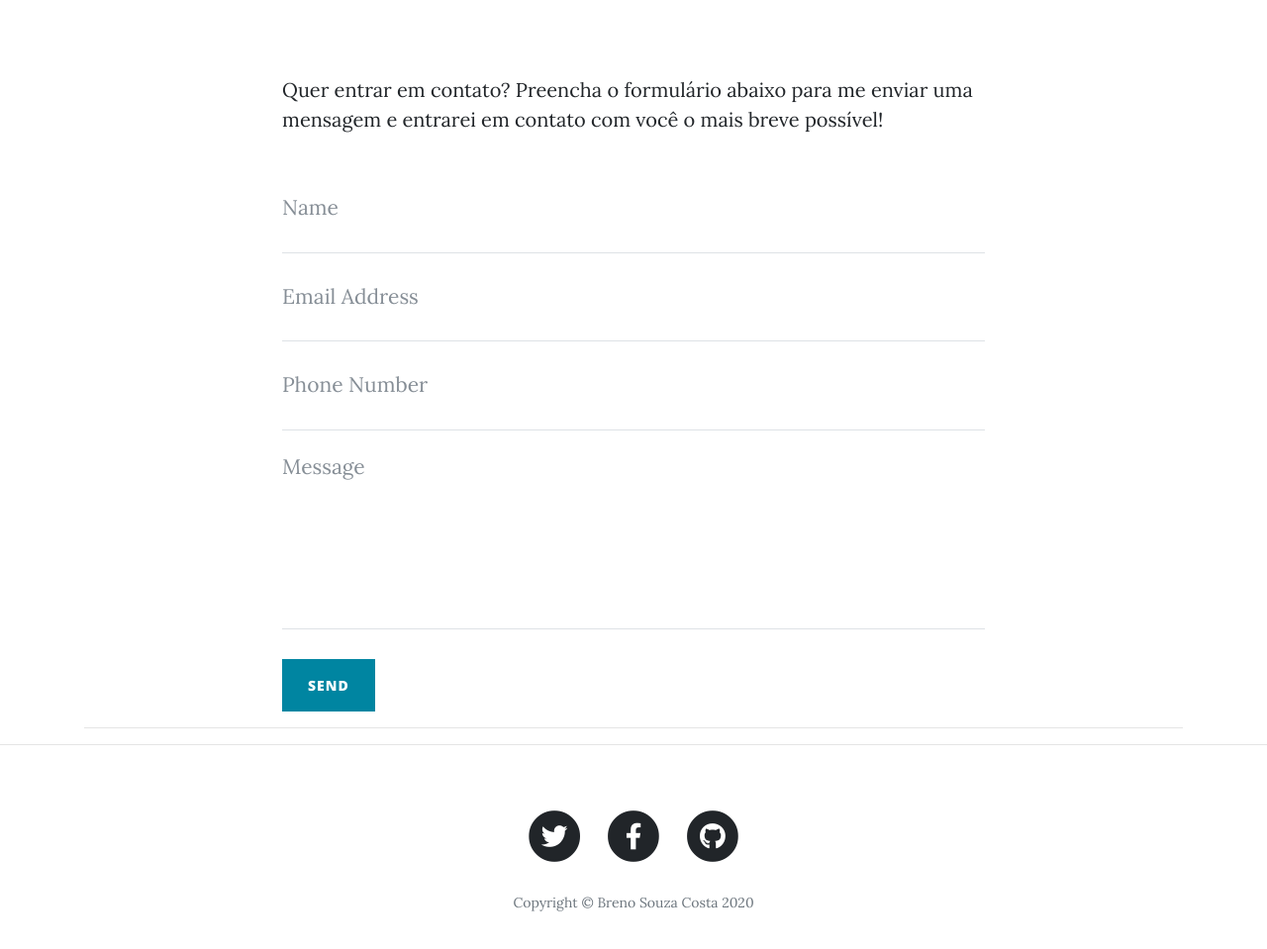
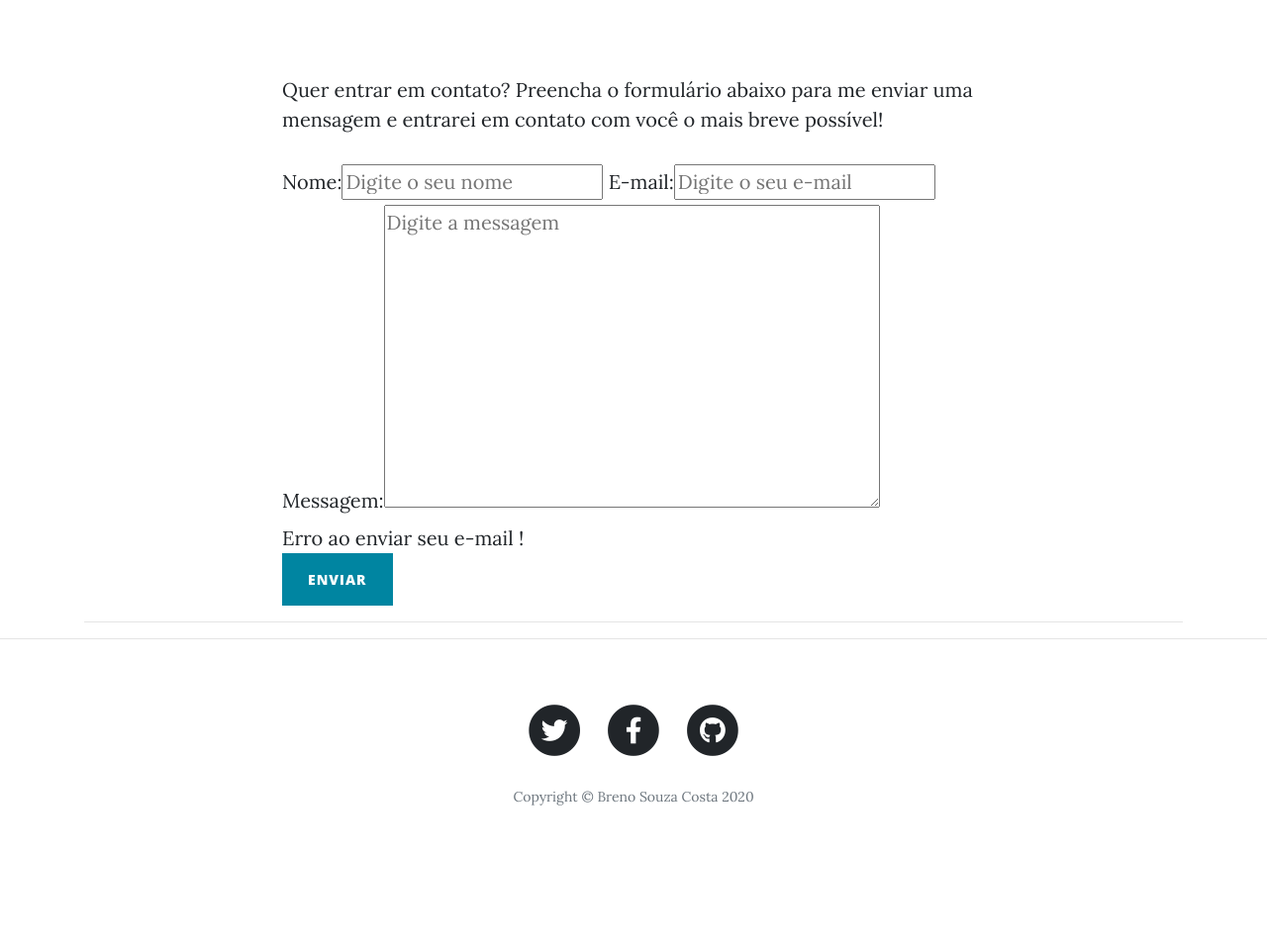
Before and after one commit to brenoSCosta/BlogDjango, a Django app: page /contact/ in a window 1280 px wide. Shown: the part 508-1467 px from the top of the page at 99% size. After the commit the page ends 1322 px from the top, so only its background shows below. Run offline with Django 3.2, Linux system fonts and the light colour scheme; data comes from the database, SQL or seed files in the repository; some libraries are stand-ins or nearby versions.

Commit message:
Final 1.0

```diff
--- a/ProjetoAula/settings.py
+++ b/ProjetoAula/settings.py
@@ -135,3 +135,8 @@
 ]
 
 STATIC_URL = '/static/'
+
+EMAIL_HOST = 'smtp.mailtrap.io'
+EMAIL_HOST_USER = '1f21d5c76e0ede'
+EMAIL_HOST_PASSWORD = 'b748854d2a5d11'
+EMAIL_PORT = '2525'
--- a/contato/forms.py
+++ b/contato/forms.py
@@ -0,0 +1,7 @@
+from django import forms
+
+
+class ContactForm(forms.Form):
+    name = forms.CharField(widget=forms.TextInput(attrs={'placeholder': 'Digite o seu nome'}), label='Nome')
+    email = forms.EmailField(widget=forms.TextInput(attrs={'placeholder': 'Digite o seu e-mail'}), label='E-mail')
+    message = forms.CharField(widget=forms.Textarea(attrs={'placeholder': 'Digite a messagem'}), label='Messagem')
--- a/contato/templates/contato/contact.html
+++ b/contato/templates/contato/contact.html
@@ -1,5 +1,6 @@
 {% extends 'projeto/base/base.html' %}
 {% load static %}
+{% load bootstrap %}
 {% block title %} Blog - Contato {% endblock title %}
 {% block imageHeader %}
     {% static 'img/contact-bg.jpg' %}
@@ -12,47 +13,25 @@
     <!-- Main Content -->
     <div class="container">
         <div class="row">
-            <div class="col-lg-8 col-md-10 mx-auto">
-                <p>Quer entrar em contato? Preencha o formulário abaixo para me enviar uma mensagem e entrarei em
-                    contato com você o mais breve possível!</p>
-                <form name="sentMessage" id="contactForm" novalidate>
-                    <div class="control-group">
-                        <div class="form-group floating-label-form-group controls">
-                            <label>Name</label>
-                            <input type="text" class="form-control" placeholder="Name" id="name" required
-                                   data-validation-required-message="Please enter your name.">
-                            <p class="help-block text-danger"></p>
-                        </div>
+
+            <form method="post" action="{% url 'contact' %}">
+                {% csrf_token %}
+                <div class="col-lg-8 col-md-10 mx-auto">
+                    <p>Quer entrar em contato? Preencha o formulário abaixo para me enviar uma mensagem e entrarei em
+                        contato com você o mais breve possível!</p>
+                    {{ form | bootstrap }}
+                    <br>
+                    <div id="success">
+                        {% if sucess %}
+                            E-mail enviado com sucesso
+                        {% else %}
+                            Erro ao enviar seu e-mail !
+                        {% endif %}
                     </div>
-                    <div class="control-group">
-                        <div class="form-group floating-label-form-group controls">
-                            <label>Email Address</label>
-                            <input type="email" class="form-control" placeholder="Email Address" id="email" required
-                                   data-validation-required-message="Please enter your email address.">
-                            <p class="help-block text-danger"></p>
-                        </div>
-                    </div>
-                    <div class="control-group">
-                        <div class="form-group col-xs-12 floating-label-form-group controls">
-                            <label>Phone Number</label>
-                            <input type="tel" class="form-control" placeholder="Phone Number" id="phone" required
-                                   data-validation-required-message="Please enter your phone number.">
-                            <p class="help-block text-danger"></p>
-                        </div>
-                    </div>
-                    <div class="control-group">
-                        <div class="form-group floating-label-form-group controls">
-                            <label>Message</label>
-                            <textarea rows="5" class="form-control" placeholder="Message" id="message" required
-                                      data-validation-required-message="Please enter a message."></textarea>
-                            <p class="help-block text-danger"></p>
-                        </div>
-                    </div>
-                    <br>
-                    <div id="success"></div>
-                    <button type="submit" class="btn btn-primary" id="sendMessageButton">Send</button>
-                </form>
-            </div>
+                    <button type="submit" class="btn btn-primary" id="sendMessageButton">Enviar</button>
+
+                </div>
+            </form>
         </div>
     </div>
 
--- a/contato/views.py
+++ b/contato/views.py
@@ -1,15 +1,31 @@
 from django.shortcuts import render
+from .forms import ContactForm
+from django.core.mail import EmailMessage
 
 
 def contact(request):
     send = False
 
-    ''' form = ContactForm(request.POST or None)
-     if form.is_valid():
-         send = True
+    form = ContactForm(request.POST or None)
+    if form.is_valid():
+        name = request.POST.get('name', '')
+        email = request.POST.get('email', '')
+        message = request.POST.get('message', '')
+        email = EmailMessage(
+            'Mensagem do Blog Django',
+            'De {} <{}> Escreveu: \n\n{}'.format(name, email, message),
+            'não-responder@inbox.mailtrap.io',
+            ['brenosouza49@gmail.com'],
+            reply_to=[email]
+        )
+        try:
+            email.send()
+            send = True
+        except:
+            send = False
 
-     context = {
-         'form': ContactForm,
-         'sucess': send
-     }'''
-    return render(request, 'contato/contact.html')
+    context = {
+        'form': ContactForm,
+        'sucess': send
+    }
+    return render(request, 'contato/contact.html', context)
```
